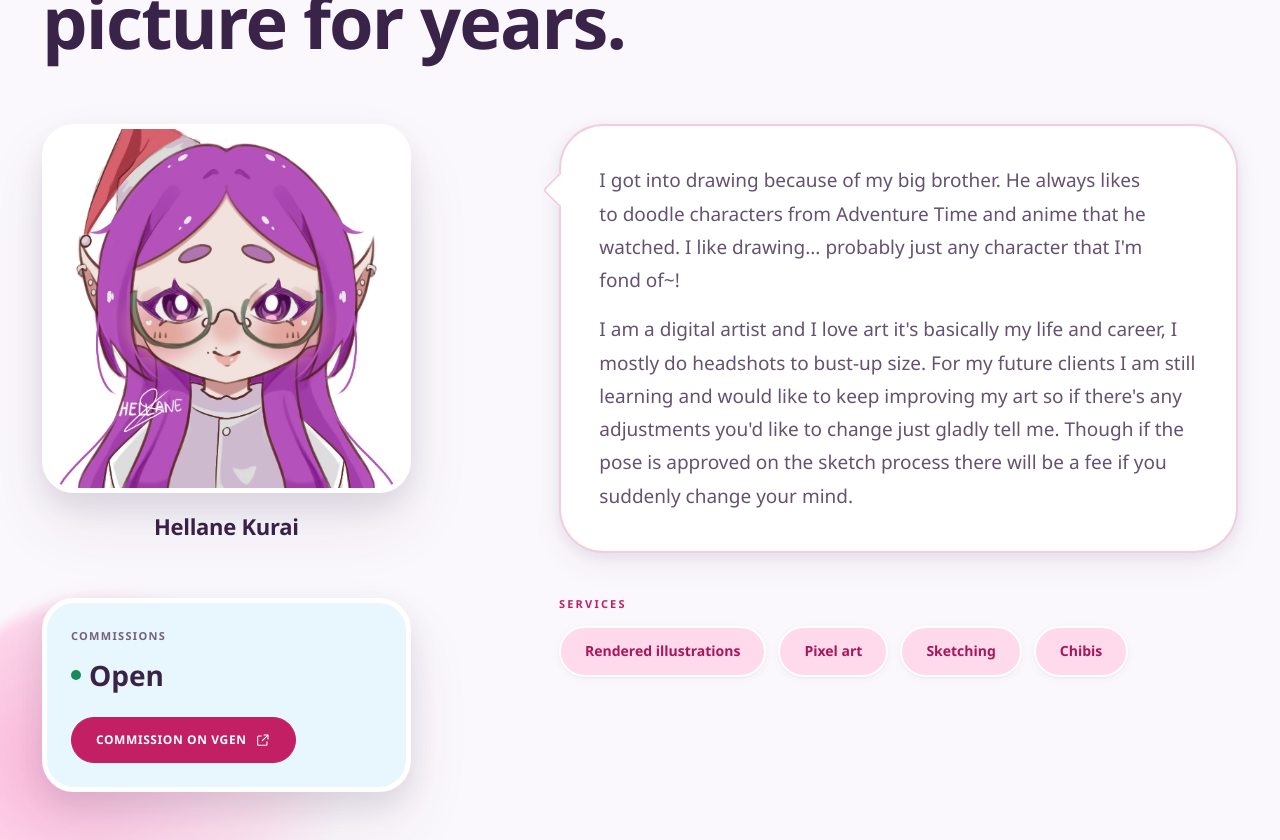
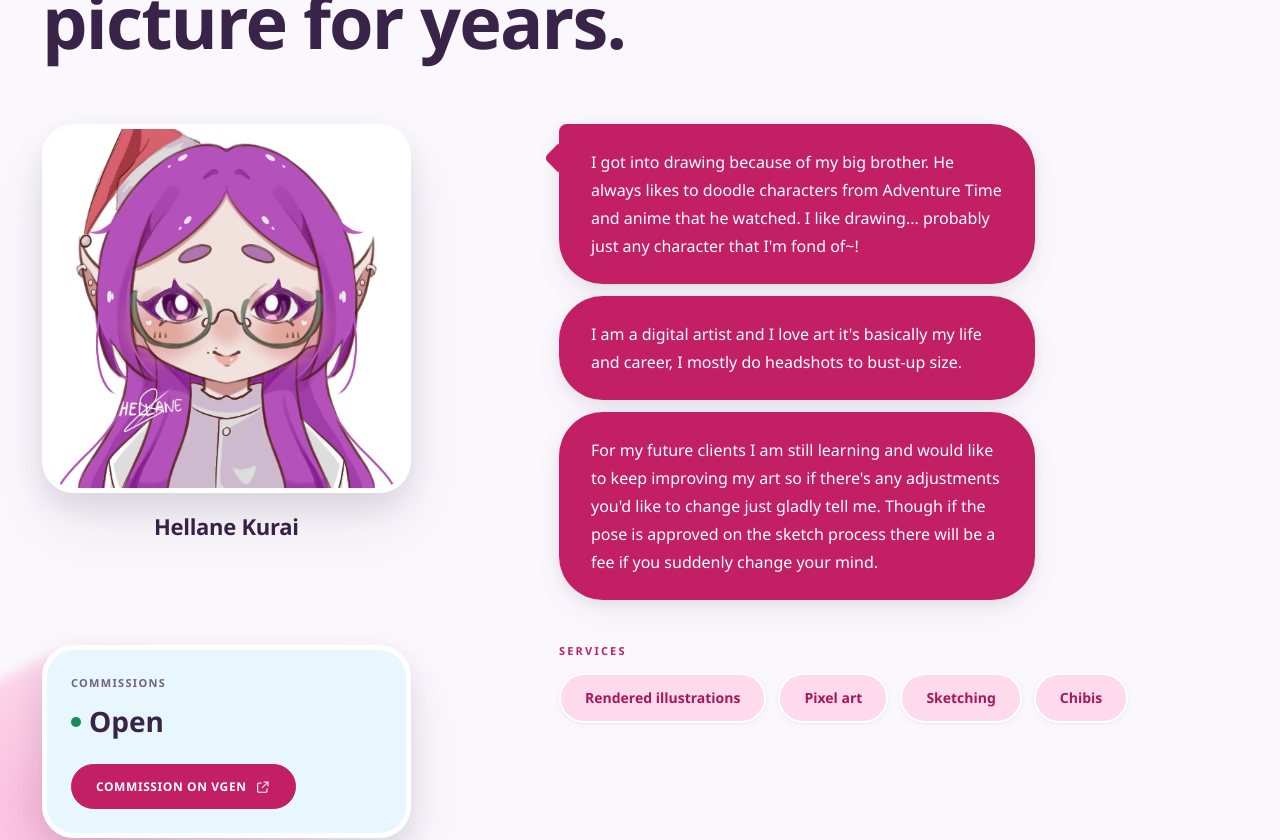
Before and after one commit to NotNookie/Kurai-Portfolio, a React (Vite) app: page /about in a window 1280 px wide. Shown: the part 460-1300 px from the top of the page. Built offline with nearby package versions, Linux system fonts and the light colour scheme.

Commit message:
refactor: instead of a single chat bubble for about page it is now a chat thread

```diff
--- a/package.json
+++ b/package.json
@@ -15,7 +15,9 @@
     "art:watermark": "node scripts/watermark.mjs"
   },
   "dependencies": {
-    "@fontsource-variable/outfit": "^5.3.0",
+    "@fontsource-variable/baloo-2": "^5.3.0",
+    "@fontsource-variable/fredoka": "^5.3.0",
+    "@fontsource-variable/nunito": "^5.3.0",
     "framer-motion": "^12.43.0",
     "react": "^19.2.8",
     "react-dom": "^19.2.8",
--- a/src/data/site.ts
+++ b/src/data/site.ts
@@ -124,7 +124,8 @@ export const pages = {
     // TODO(kurai): your real bio. One string per paragraph, add as many as you like.
     body: [
       "I got into drawing because of my big brother. He always likes to doodle characters from Adventure Time and anime that he watched. I like drawing... probably just any character that I'm fond of~!",
-      "I am a digital artist and I love art it's basically my life and career, I mostly do headshots to bust-up size. For my future clients I am still learning and would like to keep improving my art so if there's any adjustments you'd like to change just gladly tell me. Though if the pose is approved on the sketch process there will be a fee if you suddenly change your mind.",
+      "I am a digital artist and I love art it's basically my life and career, I mostly do headshots to bust-up size.",
+      "For my future clients I am still learning and would like to keep improving my art so if there's any adjustments you'd like to change just gladly tell me. Though if the pose is approved on the sketch process there will be a fee if you suddenly change your mind.",
     ],
     // TODO(kurai): your actual tools — delete any you do not use.
     toolkit: ['Krita', 'Aseprite'],
--- a/src/pages/About/AboutPage.module.css
+++ b/src/pages/About/AboutPage.module.css
@@ -89,46 +89,84 @@
   color: var(--text);
 }
 
-/* ----------------------------------------------------------------- bubble */
+/* ----------------------------------------------------------------- thread */
 
 /**
- * Speech bubble, echoing the lettering bubbles painted into her cover art.
- * The tail is a rotated square sharing the bubble's fill and two of its
- * borders, which keeps the join seamless at any size.
+ * The bio as a chat thread.
+ *
+ * It was one tall card with a small tail high on its edge, which read as a
+ * generic card wearing a tail rather than as speech. Splitting it into one
+ * bubble per paragraph fixes that and the length problem at once: three short
+ * messages never look like the wall a single six-line block did.
+ *
+ * Only the first message carries a tail. That is what makes the portrait beside
+ * it read as the sender — a tail on every bubble would look like three separate
+ * people talking.
  */
-.bubble {
-  position: relative;
+.thread {
   grid-column: 6 / span 7;
   grid-row: 1;
   display: flex;
   flex-direction: column;
-  gap: var(--space-4);
-  padding: clamp(var(--space-5), 3vw, var(--space-7));
-  background-color: var(--surface);
-  border: 2px solid color-mix(in srgb, var(--accent) 22%, transparent);
-  border-radius: var(--radius-2xl);
-  box-shadow: var(--shadow-md);
+  /* `stretch`, not `flex-start`: sized to their own text the bubbles ended up
+     all different widths, and a ragged right edge is what made the thread look
+     misaligned. Now every message is the same width and both edges line up. */
+  align-items: stretch;
+  gap: var(--space-3);
+  max-width: 46rem;
+  justify-self: start;
 }
 
-.bubble::before {
+.message {
+  position: relative;
+  /*
+   * `ch` is the width of the ZERO glyph, not an average character — in a
+   * rounded face like Nunito the digits are wide, so the old 62ch was rendering
+   * at roughly 72-75 characters a line. 52ch lands at about 62.
+   */
+  max-width: 52ch;
+  padding: clamp(var(--space-4), 2.2vw, var(--space-5))
+    clamp(var(--space-5), 2.6vw, var(--space-6));
+  border-radius: var(--radius-2xl);
+  /*
+   * Filled, not outlined. `--accent-fill` with `--on-accent-fill` is the same
+   * pairing the filter chips use and measures 5.71:1 — comfortably past the
+   * 4.5:1 AA floor for text this size. Do not swap either half for a lighter
+   * tint without re-measuring; the border tint this replaced was ~18% opacity
+   * and would not carry white text at all.
+   */
+  background-color: var(--accent-fill);
+  color: var(--on-accent-fill);
+  box-shadow: var(--shadow-md);
+  /*
+   * Baloo runs larger and tighter than Nunito at the same nominal size, so the
+   * size steps down a notch and the leading opens up — set at --text-lg with
+   * the inherited leading it read cramped and shouty.
+   */
+  font-family: var(--font-round);
+  font-size: var(--text-base);
+  font-weight: var(--weight-medium);
+  line-height: 1.75;
+}
+
+/* The corner nearest the speaker is flattened, the way a chat client marks the
+   start of a run of messages. */
+.message[data-first] {
+  border-top-left-radius: var(--radius-sm);
+}
+
+/* The tail is a rotated square sharing the bubble's fill and two of its
+   borders, which keeps the join seamless at any size. */
+.message[data-first]::before {
   content: '';
   position: absolute;
-  top: 3.25rem;
-  left: -0.85rem;
-  width: 1.5rem;
-  height: 1.5rem;
-  background-color: var(--surface);
-  border-left: 2px solid color-mix(in srgb, var(--accent) 22%, transparent);
-  border-bottom: 2px solid color-mix(in srgb, var(--accent) 22%, transparent);
+  top: 1.5rem;
+  left: -0.7rem;
+  width: 1.25rem;
+  height: 1.25rem;
+  background-color: var(--accent-fill);
   border-bottom-left-radius: 5px;
   rotate: 45deg;
-}
-
-.paragraph {
-  max-width: 62ch;
-  font-size: var(--text-lg);
-  line-height: var(--leading-relaxed);
-  color: var(--text-muted);
 }
 
 /* ------------------------------------------------------------ status card */
@@ -204,7 +242,7 @@
     grid-column: 1 / span 5;
   }
 
-  .bubble,
+  .thread,
   .focus {
     grid-column: 6 / span 7;
   }
@@ -223,12 +261,9 @@
   }
 
   /* The tail points up at the portrait once the layout stacks. */
-  .bubble::before {
-    top: -0.85rem;
-    left: 3rem;
-    border-left: 2px solid color-mix(in srgb, var(--accent) 22%, transparent);
-    border-bottom: none;
-    border-top: 2px solid color-mix(in srgb, var(--accent) 22%, transparent);
+  .message[data-first]::before {
+    top: -0.7rem;
+    left: 2.5rem;
     border-bottom-left-radius: 0;
     border-top-left-radius: 5px;
   }
--- a/src/pages/About/AboutPage.tsx
+++ b/src/pages/About/AboutPage.tsx
@@ -2,7 +2,7 @@ import { motion, useReducedMotion } from 'framer-motion'
 import { commissions, pages, site } from '@/data/site'
 import { primarySocial } from '@/data/socials'
 import { useDocumentTitle } from '@/hooks/useDocumentTitle'
-import { fadeUp, VIEWPORT } from '@/lib/motion'
+import { fadeUp, staggerChild, staggerParent, VIEWPORT } from '@/lib/motion'
 import { Button, CommissionStatus, Container, RevealText } from '@/components/ui'
 import { Blob } from '@/components/ui/Ornament/Ornament'
 import portraitImage from '@/assets/kuraiPfp.png'
@@ -73,11 +73,28 @@ export function AboutPage() {
             <figcaption className={styles.portraitName}>{site.name}</figcaption>
           </motion.figure>
 
-          <motion.div className={styles.bubble} {...reveal}>
-            {pages.about.body.map((paragraph) => (
-              <p key={paragraph} className={styles.paragraph}>
+          {/*
+            A chat thread rather than one card. Each paragraph is its own
+            message, so the bio arrives in readable pieces instead of a slab —
+            and only the first carries a tail, which is what makes the portrait
+            beside it read as the sender.
+          */}
+          <motion.div
+            className={styles.thread}
+            variants={staggerParent(reduceMotion ?? false, 0.12)}
+            initial="hidden"
+            whileInView="visible"
+            viewport={VIEWPORT}
+          >
+            {pages.about.body.map((paragraph, index) => (
+              <motion.p
+                key={paragraph}
+                className={styles.message}
+                data-first={index === 0 ? 'true' : undefined}
+                variants={staggerChild(reduceMotion ?? false, 14)}
+              >
                 {paragraph}
-              </p>
+              </motion.p>
             ))}
           </motion.div>
 
--- a/src/styles/global.css
+++ b/src/styles/global.css
@@ -1,5 +1,7 @@
 /* Self-hosted variable font — no external requests, no FOUT. */
-@import '@fontsource-variable/outfit';
+@import '@fontsource-variable/nunito';
+@import '@fontsource-variable/fredoka';
+@import '@fontsource-variable/baloo-2';
 
 @import './tokens.css';
 
@@ -75,6 +77,8 @@ h1,
 h2,
 h3,
 h4 {
+  /* The bubbly face lives here and nowhere else — short, large text only. */
+  font-family: var(--font-display);
   font-weight: var(--weight-semibold);
   line-height: var(--leading-tight);
   letter-spacing: var(--tracking-tight);
--- a/src/styles/tokens.css
+++ b/src/styles/tokens.css
@@ -54,8 +54,22 @@
    * One family. Hierarchy comes from weight and size, not from a contrasting
    * display face — that is what keeps the tone pop-cute rather than editorial.
    */
-  --font-sans: 'Outfit Variable', ui-rounded, 'Segoe UI', system-ui, sans-serif;
-  --font-display: var(--font-sans);
+  /*
+   * Two families, on purpose. Nunito has rounded terminals so it belongs to the
+   * same soft world as the display face, but it is drawn for reading — the bio
+   * is the longest text on the site and a fully bubbly face at paragraph length
+   * is what makes a block look like a wall.
+   */
+  --font-sans: 'Nunito Variable', ui-rounded, 'Segoe UI', system-ui, sans-serif;
+  /* Headings and other short, large text only. Never body copy. */
+  --font-display: 'Fredoka Variable', var(--font-sans);
+  /*
+   * The bubbly voice, for text with real personality behind it. Baloo is much
+   * rounder and heavier than Nunito but is drawn as a text face with proper
+   * weights, so unlike a true display face it survives a few paragraphs. It is
+   * still not a body default — reserve it for short, deliberate passages.
+   */
+  --font-round: 'Baloo 2 Variable', var(--font-display);
 
   --text-2xs: 0.6875rem;
   --text-xs: 0.75rem;
```
Also changed, not shown: 1 other file (tests, documents, lock files or other folders).
